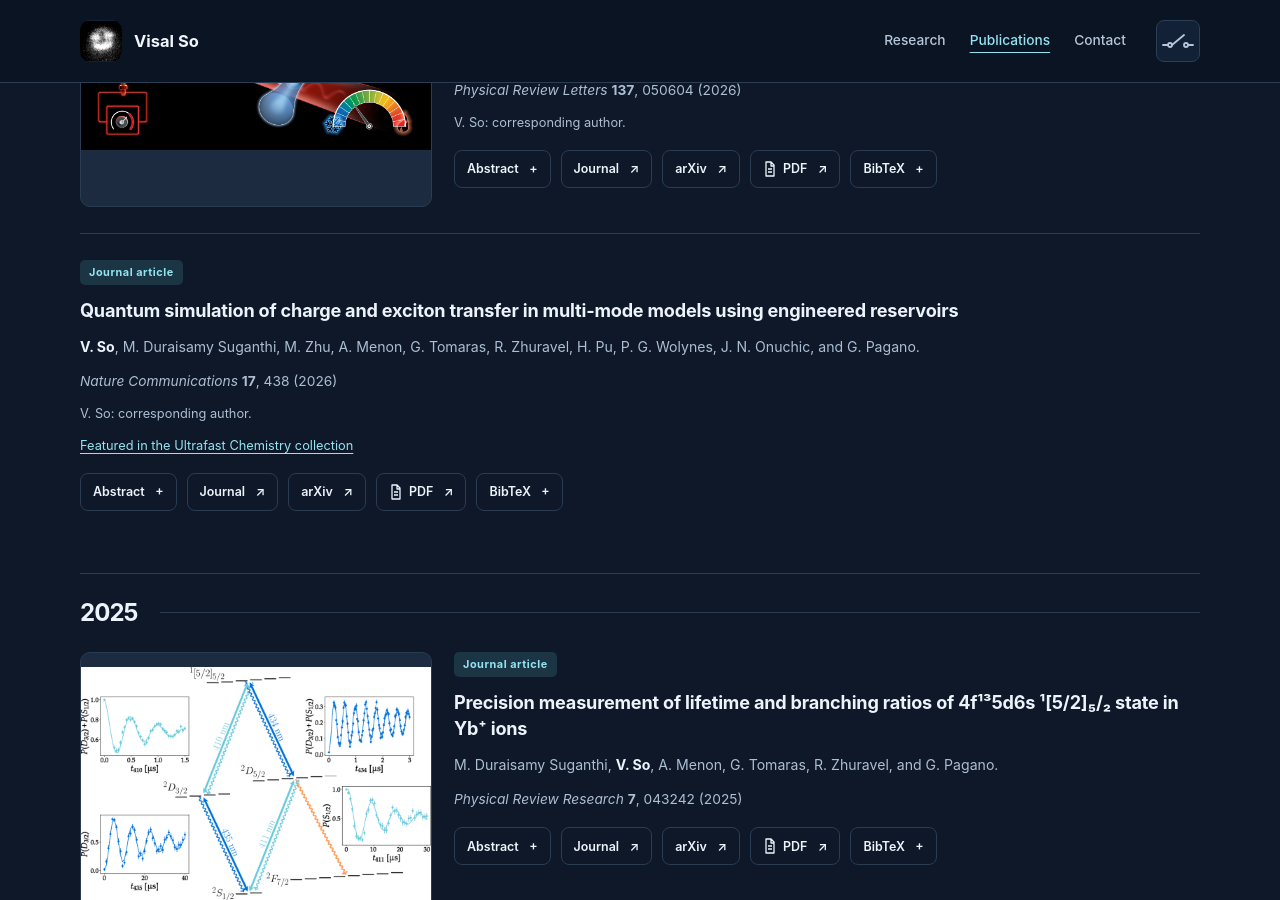
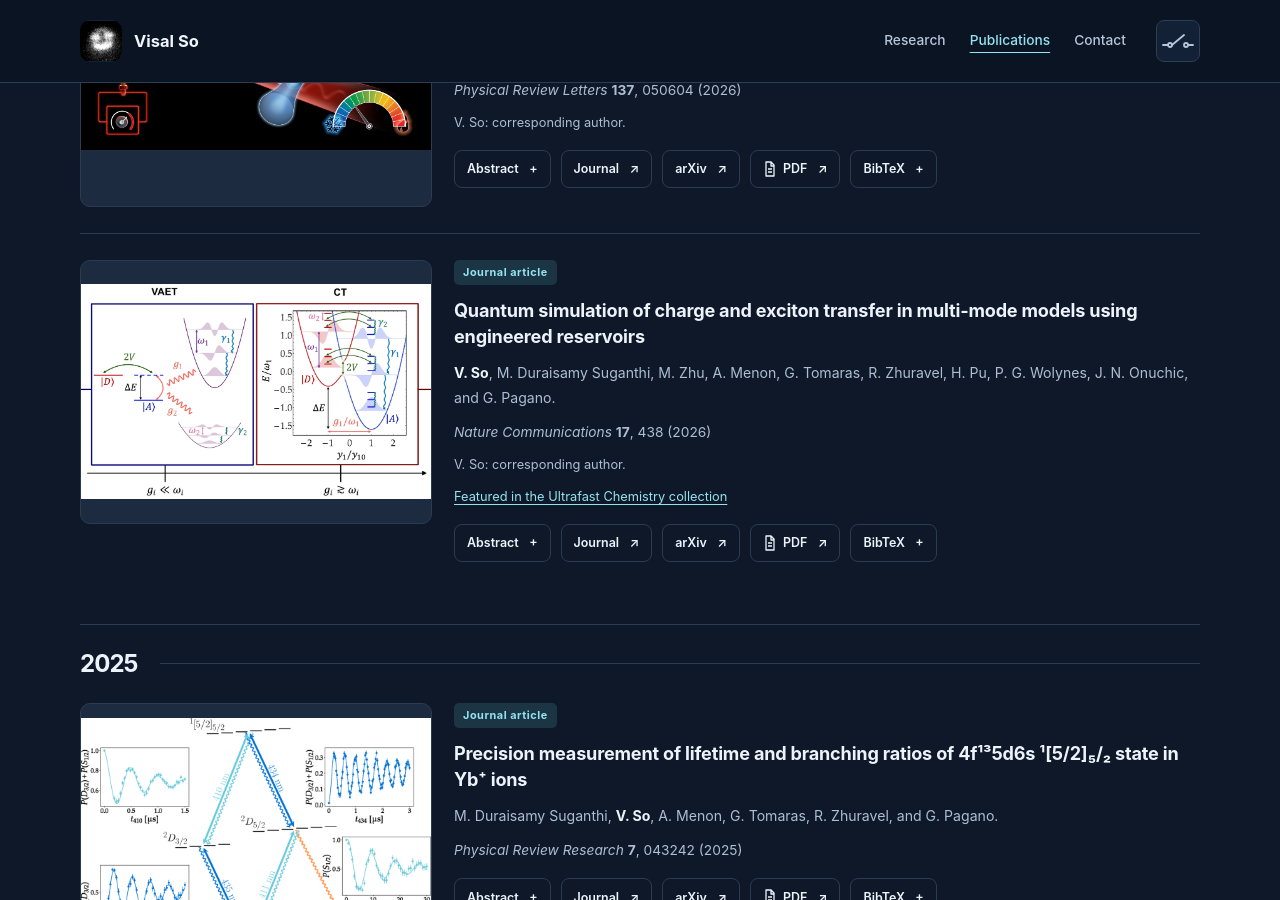
Before and after one commit to visalso/visalso.github.io, a Jekyll site: the page built from publications.html, in a window 1280 px wide and 900 px high, scrolled down 1455 px. Built offline with Jekyll 4.4.1, drawn with Linux system fonts in a browser that asks for light colours; a script that is not in the unit is left out.

Commit message:
Update publications.yml

```diff
--- a/_data/publications.yml
+++ b/_data/publications.yml
@@ -158,6 +158,7 @@
   sort_date: "2025-12-05"
   venue: Nature Communications 17, 438
   type: journal
+  thumbnail: /assets/multimode.png
   selected: true
   selected_order: 2
   note: Featured in the Ultrafast Chemistry collection
```
